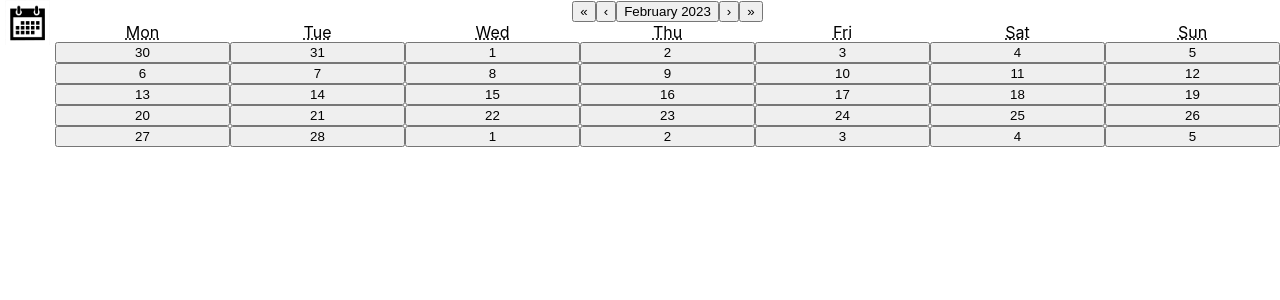
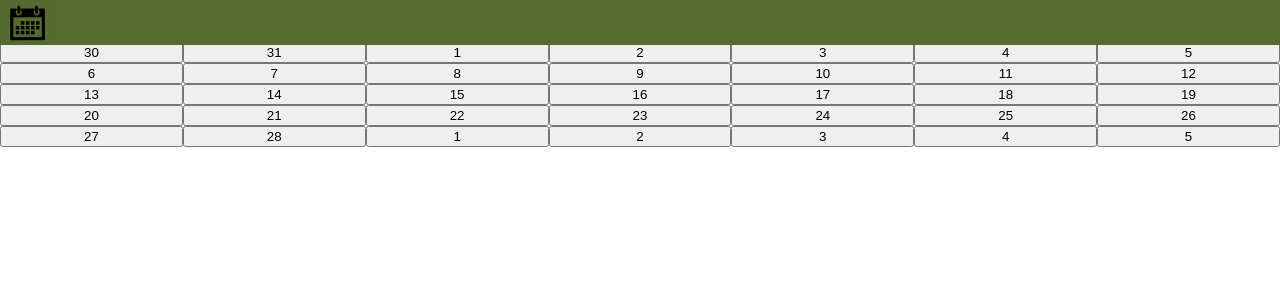
Before and after one commit to juliamachin/react-calendar, a React (Create React App) app: page / in a window 1280 px wide. Shown: the top 300 px of the page. Built offline with nearby package versions, Linux system fonts and the light colour scheme.

Commit message:
navbar design

```diff
--- a/package.json
+++ b/package.json
@@ -12,6 +12,7 @@
     "react-moment": "^1.1.3",
     "react-router-dom": "^6.8.0",
     "react-scripts": "5.0.1",
+    "reactstrap": "^9.1.5",
     "web-vitals": "^2.1.4"
   },
   "scripts": {
--- a/src/Components/Nav/Nav.css
+++ b/src/Components/Nav/Nav.css
@@ -1,5 +1,8 @@
 .navigation {
     background-color: darkolivegreen;
+    position: fixed;
+    top: 0;
+    width: 100%;
 }
 
 .icon {
--- a/src/Components/Nav/Nav.js
+++ b/src/Components/Nav/Nav.js
@@ -1,9 +1,10 @@
 import "./Nav.css"
 import icon from "../assets/Calendar.png"
+import { Navbar } from "reactstrap"
 
 const Nav = () => {
     return (
-        <nav>
+        <nav className="navigation">
             <a href="/"><img src={icon} className="icon" alt="Calendar"/></a>
         </nav>
     )
```
Also changed, not shown: 1 other file (tests, documents, lock files or other folders).
